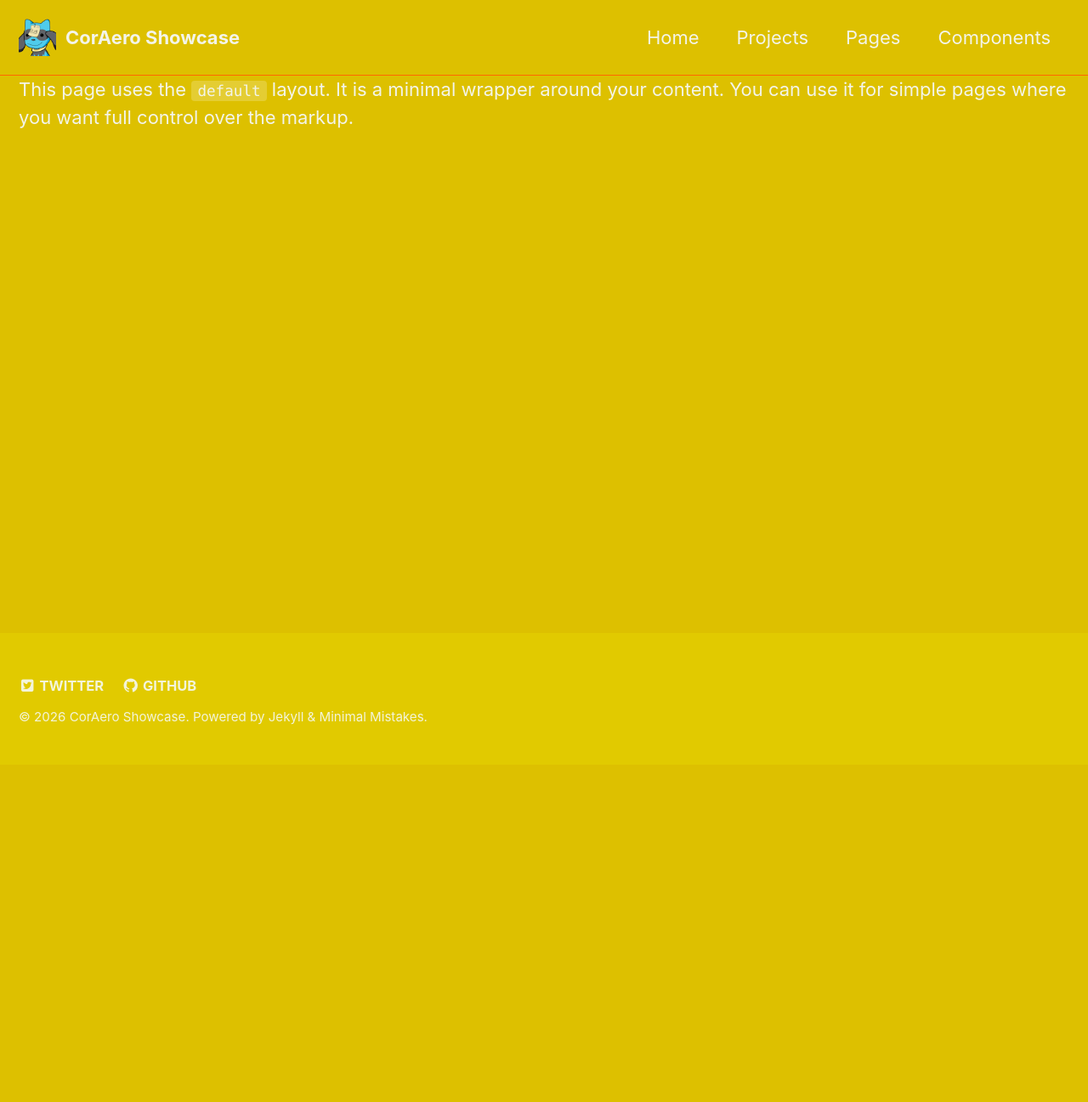
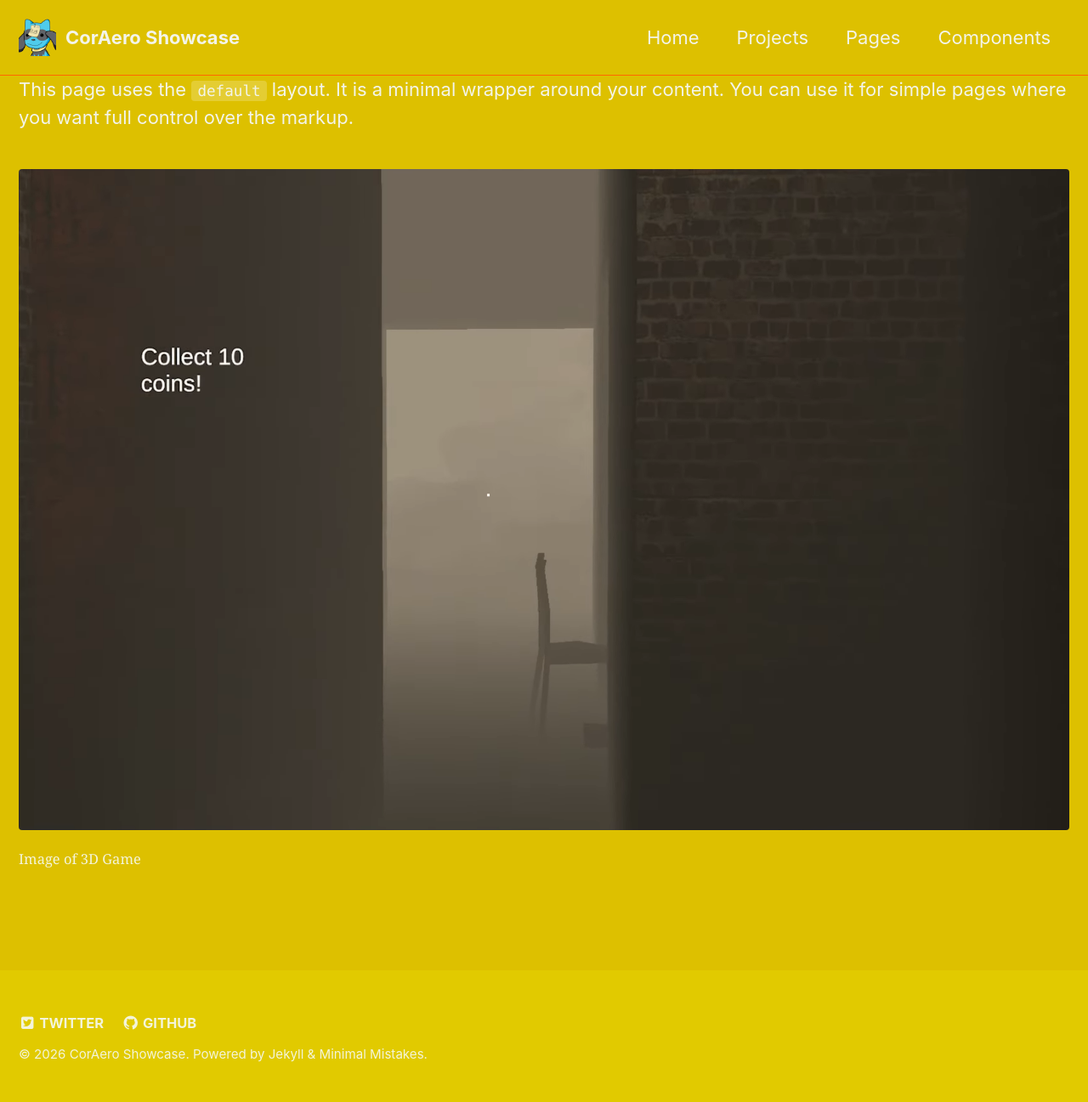
Before and after one commit to MUI-Corey/MUI-Corey.github.io, a Jekyll site: the page built from _pages/3d-game.md, in a window 1280 px wide. Shown: the whole page at 85% size. Built offline with Jekyll 4.4.1, drawn with Linux system fonts in a browser that asks for light colours; before the commit the page ends 900 px from its top, so only the background shows below that.

Commit message:
Update 3d-game.md

```diff
--- a/_pages/3d-game.md
+++ b/_pages/3d-game.md
@@ -10,3 +10,5 @@ sidebar:
 
 This page uses the `default` layout. It is a minimal wrapper around your content.
 You can use it for simple pages where you want full control over the markup.
+
+{% include figure image_path="/assets/images/3d-game-1.png" alt="3D Game screenshot" caption="Image of 3D Game" %}
```
